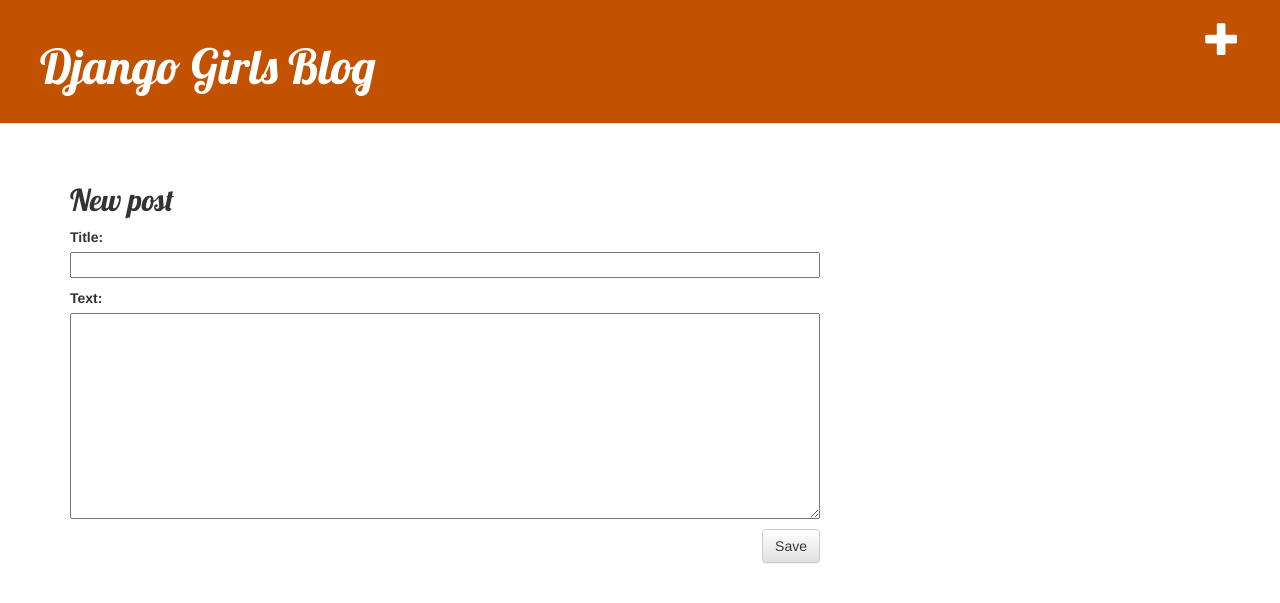
After one commit to F3lipe44/Blog-django, a Django app: page /post/new/ in a window 1280 px wide. The commit adds this page. Shown: the top 603 px of the page. Run offline with Django 3.2, Linux system fonts and the light colour scheme; some libraries are stand-ins or nearby versions.

Commit message:
VsCode forms

```diff
--- /dev/null
+++ b/blog/forms.py
@@ -0,0 +1,9 @@
+from django import forms
+
+from .models import Post
+
+class PostForm(forms.ModelForm):
+
+    class Meta:
+        model = Post
+        fields = ('title', 'text',)
--- a/blog/templates/blog/base.html
+++ b/blog/templates/blog/base.html
@@ -1,25 +1,24 @@
 {% load static %}
-<!DOCTYPE html>
 <html>
     <head>
         <title>Django Girls blog</title>
-        <link rel="stylesheet" href="https://cdn.jsdelivr.net/npm/bootstrap@5.1.3/dist/css/bootstrap.min.css" integrity="sha384-1BmE4kWBq78iYhFldvKuhfTAU6auU8tT94WrHftjDbrCEXSU1oBoqyl2QvZ6jIW3" crossorigin="anonymous">
+        <link rel="stylesheet" href="//maxcdn.bootstrapcdn.com/bootstrap/3.2.0/css/bootstrap.min.css">
+        <link rel="stylesheet" href="//maxcdn.bootstrapcdn.com/bootstrap/3.2.0/css/bootstrap-theme.min.css">
         <link href='//fonts.googleapis.com/css?family=Lobster&subset=latin,latin-ext' rel='stylesheet' type='text/css'>
         <link rel="stylesheet" href="{% static 'css/blog.css' %}">
     </head>
     <body>
-        <header class="page-header">
-          <div class="container">
-              <h1><a href="/">Django Girls Blog</a></h1>
-          </div>
-        </header>
-        <main class="container">
+        <div class="page-header">
+            <a href="{% url 'post_new' %}" class="top-menu"><span class="glyphicon glyphicon-plus"></span></a>
+            <h1><a href="/">Django Girls Blog</a></h1>
+        </div>
+        <div class="content container">
             <div class="row">
-                <div class="col">
-                {% block content %}
-                {% endblock %}
+                <div class="col-md-8">
+                    {% block content %}
+                    {% endblock %}
                 </div>
             </div>
-        </main>
+        </div>
     </body>
 </html>
--- a/blog/templates/blog/post_detail.html
+++ b/blog/templates/blog/post_detail.html
@@ -7,6 +7,9 @@
                 {{ post.published_date }}
             </div>
         {% endif %}
+        {% if user.is_authenticated %}
+    <a class="btn btn-default" href="{% url 'post_edit' pk=post.pk %}"><span class="glyphicon glyphicon-pencil"></span></a>
+{% endif %}
         <h2>{{ post.title }}</h2>
         <p>{{ post.text|linebreaksbr }}</p>
     </div>
--- /dev/null
+++ b/blog/templates/blog/post_edit.html
@@ -0,0 +1,9 @@
+{% extends 'blog/base.html' %}
+
+{% block content %}
+    <h2>New post</h2>
+    <form method="POST" class="post-form">{% csrf_token %}
+        {{ form.as_p }}
+        <button type="submit" class="save btn btn-default">Save</button>
+    </form>
+{% endblock %}
--- a/blog/urls.py
+++ b/blog/urls.py
@@ -4,4 +4,6 @@ from . import views
 urlpatterns = [
     path('', views.post_list, name='post_list'),
     path('post/<int:pk>/', views.post_detail, name='post_detail'),
+    path('post/new/', views.post_new, name='post_new'),
+    path('post/<int:pk>/edit/', views.post_edit, name='post_edit'),
 ]
--- a/blog/views.py
+++ b/blog/views.py
@@ -2,6 +2,8 @@ from django.shortcuts import render
 from django.utils import timezone
 from .models import Post
 from django.shortcuts import render, get_object_or_404
+from .forms import PostForm
+from django.shortcuts import redirect
 
 
 
@@ -12,3 +14,30 @@ def post_list(request):
 def post_detail(request, pk):
     post = get_object_or_404(Post, pk=pk)
     return render(request, 'blog/post_detail.html', {'post': post})
+
+def post_new(request):
+    if request.method == "POST":
+        form = PostForm(request.POST)
+        if form.is_valid():
+            post = form.save(commit=False)
+            post.author = request.user
+            post.published_date = timezone.now()
+            post.save()
+            return redirect('post_detail', pk=post.pk)
+    else:
+        form = PostForm()
+    return render(request, 'blog/post_edit.html', {'form': form})
+
+def post_edit(request, pk):
+    post = get_object_or_404(Post, pk=pk)
+    if request.method == "POST":
+        form = PostForm(request.POST, instance=post)
+        if form.is_valid():
+            post = form.save(commit=False)
+            post.author = request.user
+            post.published_date = timezone.now()
+            post.save()
+            return redirect('post_detail', pk=post.pk)
+    else:
+        form = PostForm(instance=post)
+    return render(request, 'blog/post_edit.html', {'form': form})
```
